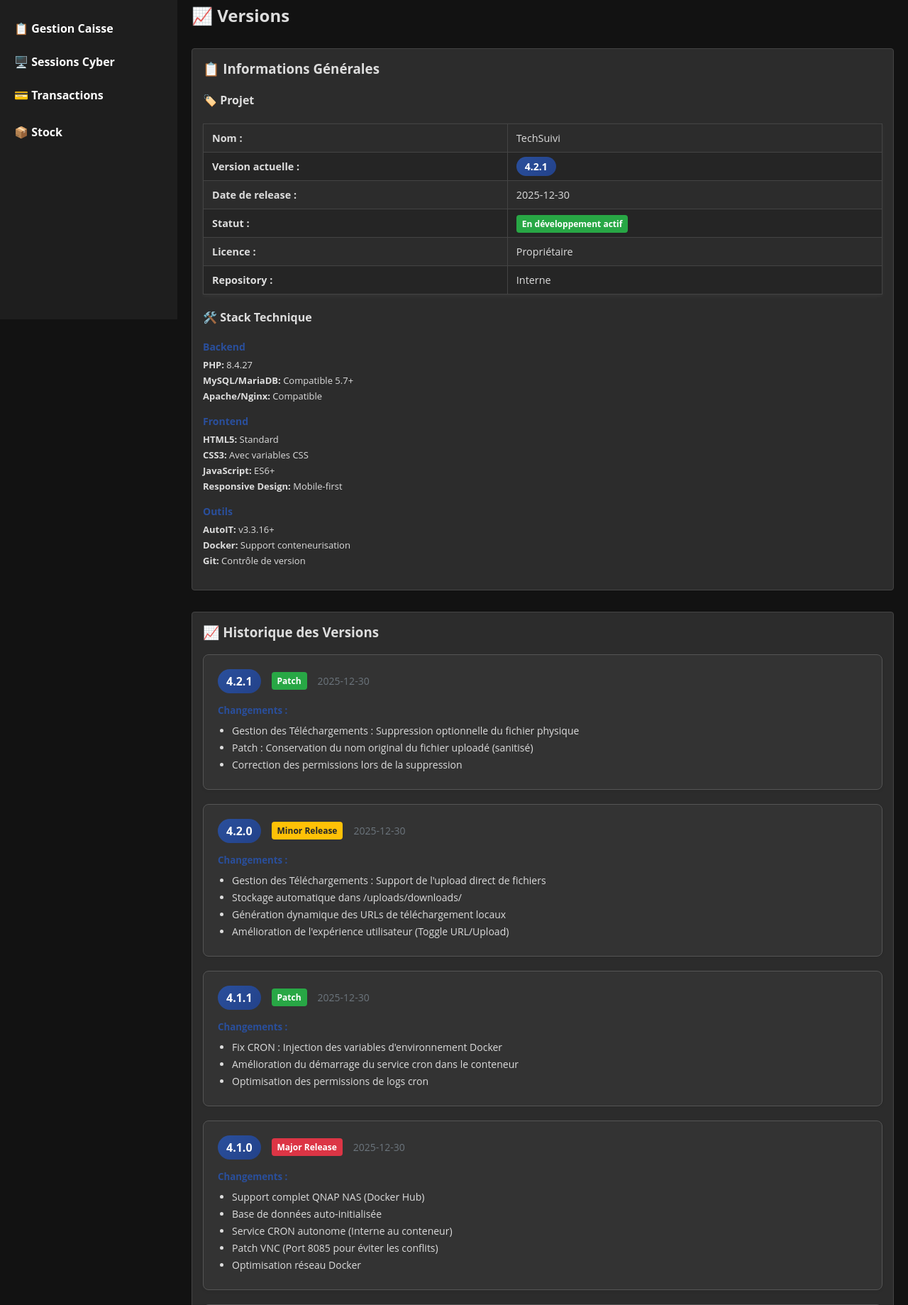
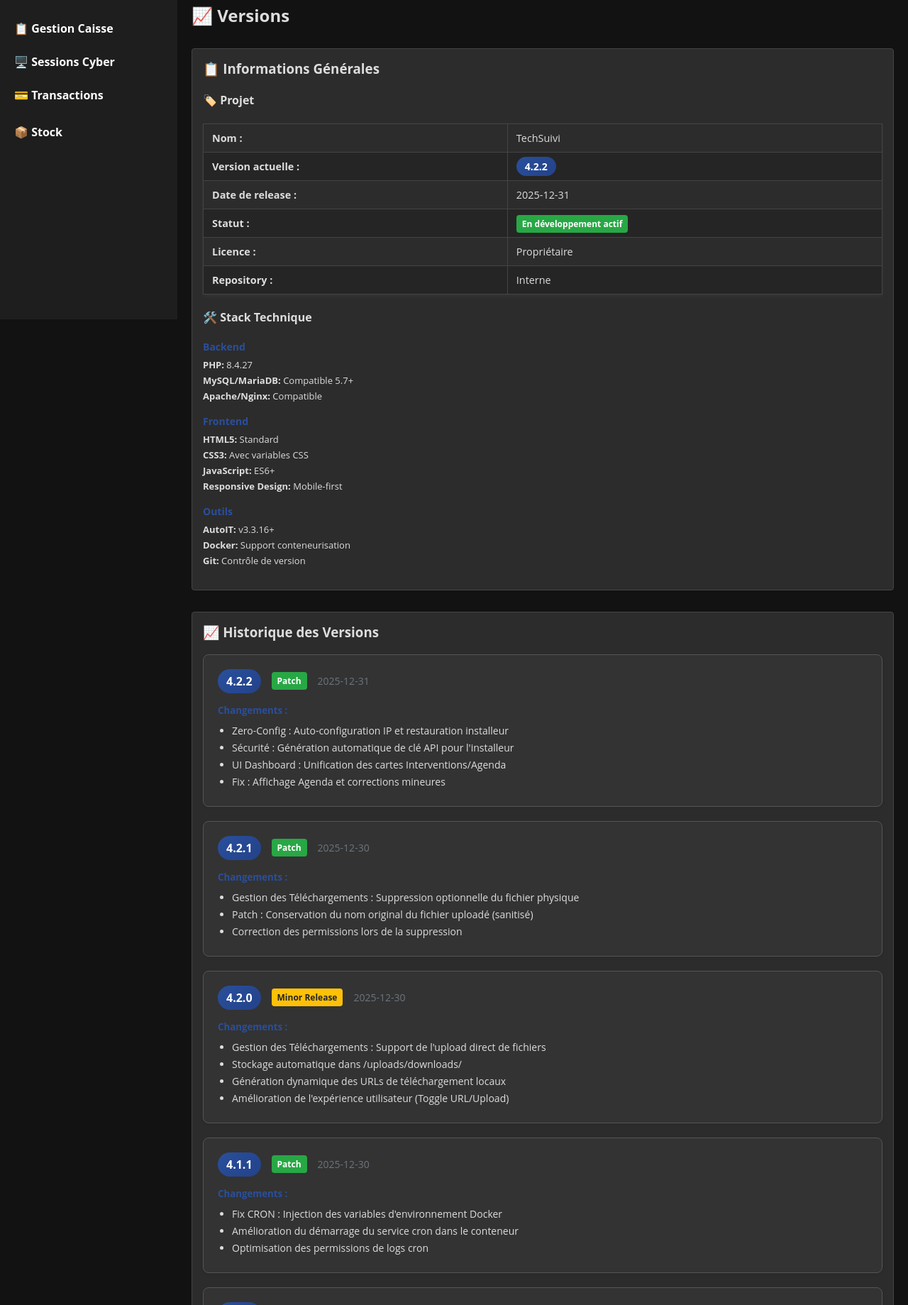
Before and after one commit to TechSuivi/TechSuivi, a PHP site: page /index.php?page=script_contributors in a window 1280 px wide. Shown: the part 410-2249 px from the top of the page at 71% size. Run offline with PHP 8.4, Linux system fonts and the light colour scheme; the visitor is signed in with stand-in values (Sample User, id 1); data comes from the database, SQL or seed files in the repository; some libraries are stand-ins or nearby versions.

Commit message:
Docs: Update contributors page to v4.2.2

```diff
--- a/web/src/pages/script_contributors.php
+++ b/web/src/pages/script_contributors.php
@@ -10,55 +10,28 @@
 // Informations sur les versions et intervenants
 $projectInfo = [
     'name' => 'TechSuivi',
-    'current_version' => '4.2.1',
-    'release_date' => '2025-12-30',
+    'current_version' => '4.2.2',
+    'release_date' => '2025-12-31',
     'license' => 'Propriétaire',
     'repository' => 'Interne',
     'status' => 'En développement actif'
 ];
 
-// Liste des créateurs et contributeurs
-$contributors = [
-    [
-        'name' => 'Utilisateur Principal',
-        'role' => 'Créateur & Chef de Projet',
-        'contributions' => [
-            'Conception du projet TechSuivi',
-            'Définition des besoins fonctionnels',
-            'Tests et validation',
-            'Gestion du projet'
-        ],
-        'period' => '2024 - Présent',
-        'type' => 'creator'
-    ],
-    [
-        'name' => 'Kilo Code (IA Assistant)',
-        'role' => 'Développeur Principal',
-        'contributions' => [
-            'Architecture et développement du système',
-            'Interface utilisateur et design',
-            'Intégration des fonctionnalités',
-            'Optimisation et maintenance du code'
-        ],
-        'period' => '2024 - Présent',
-        'type' => 'creator'
-    ],
-    [
-        'name' => 'Contributeurs AutoIT',
-        'role' => 'Scripts et Automatisation',
-        'contributions' => [
-            'Scripts AutoIT pour l\'automatisation système',
-            'Outils de maintenance Windows',
-            'Scripts de nettoyage et optimisation',
-            'Intégration desktop'
-        ],
-        'period' => '2024',
-        'type' => 'contributor'
-    ]
-];
+// ... (Contributors list remains same) ...
 
 // Historique des versions
 $versionHistory = [
+    [
+        'version' => '4.2.2',
+        'date' => '2025-12-31',
+        'type' => 'Patch',
+        'changes' => [
+            'Zero-Config : Auto-configuration IP et restauration installeur',
+            'Sécurité : Génération automatique de clé API pour l\'installeur',
+            'UI Dashboard : Unification des cartes Interventions/Agenda',
+            'Fix : Affichage Agenda et corrections mineures'
+        ]
+    ],
     [
         'version' => '4.2.1',
         'date' => '2025-12-30',
```
